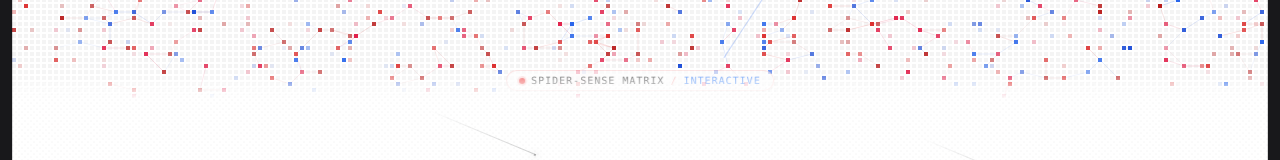
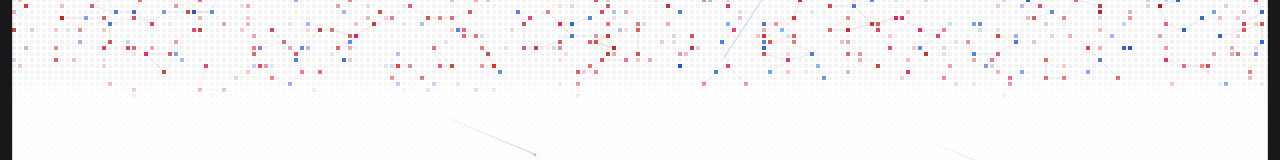
Before and after one commit to RITIKSINGH-DEOS/RS-Portfolio, a Next.js app: page / in a window 1280 px wide. Shown: the part 498-658 px from the top of the page. Built offline with nearby package versions, Linux system fonts and the light colour scheme.

Commit message:
fix: remove Spider-Sense matrix HUD text pill from commit canvas

```diff
--- a/src/components/commit-matrix-canvas.tsx
+++ b/src/components/commit-matrix-canvas.tsx
@@ -444,16 +444,6 @@ export function CommitMatrixCanvas() {
         className="block w-full h-full cursor-crosshair"
       />
 
-      {/* Futuristic Spider-Sense HUD Micro-Pill */}
-      <div className="absolute bottom-2 left-1/2 -translate-x-1/2 flex items-center gap-1.5 px-3 py-0.5 rounded-full border border-red-500/20 dark:border-red-500/25 bg-background/70 dark:bg-zinc-900/70 backdrop-blur-md text-[10px] tracking-widest font-mono text-muted-foreground/80 select-none pointer-events-none shadow-sm transition-opacity duration-300 group-hover:opacity-100 opacity-70">
-        <span className="relative flex h-1.5 w-1.5">
-          <span className="animate-ping absolute inline-flex h-full w-full rounded-full bg-red-400 opacity-75"></span>
-          <span className="relative inline-flex rounded-full h-1.5 w-1.5 bg-red-500"></span>
-        </span>
-        <span className="text-foreground/80 font-medium">SPIDER-SENSE MATRIX</span>
-        <span className="text-red-500/40">/</span>
-        <span className="text-blue-500 dark:text-blue-400 font-medium">INTERACTIVE</span>
-      </div>
     </div>
   );
 }
```
